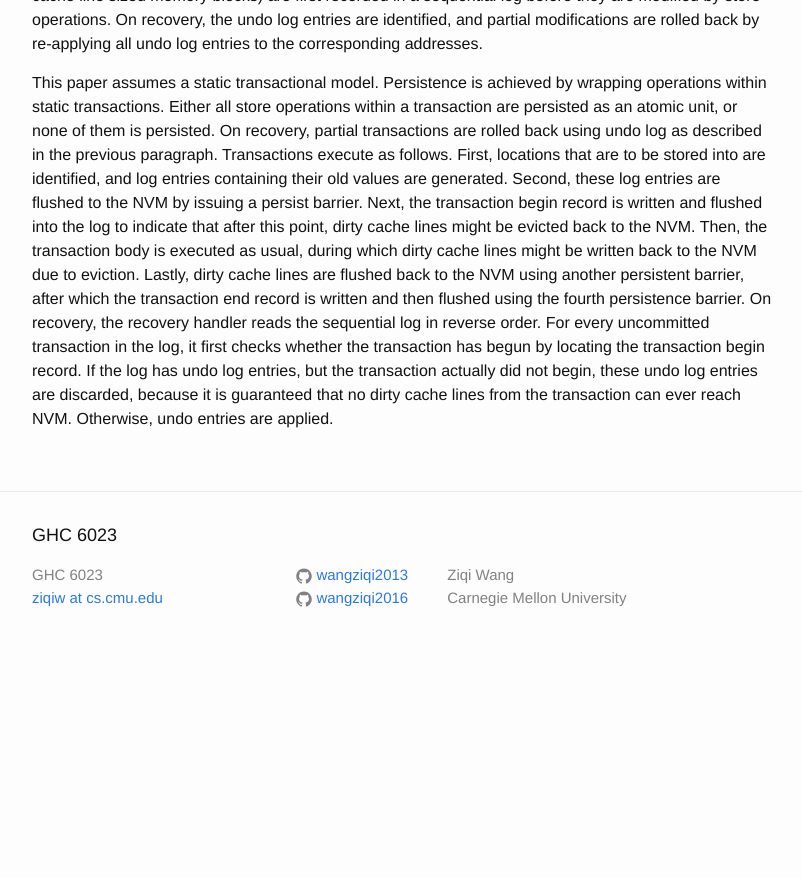
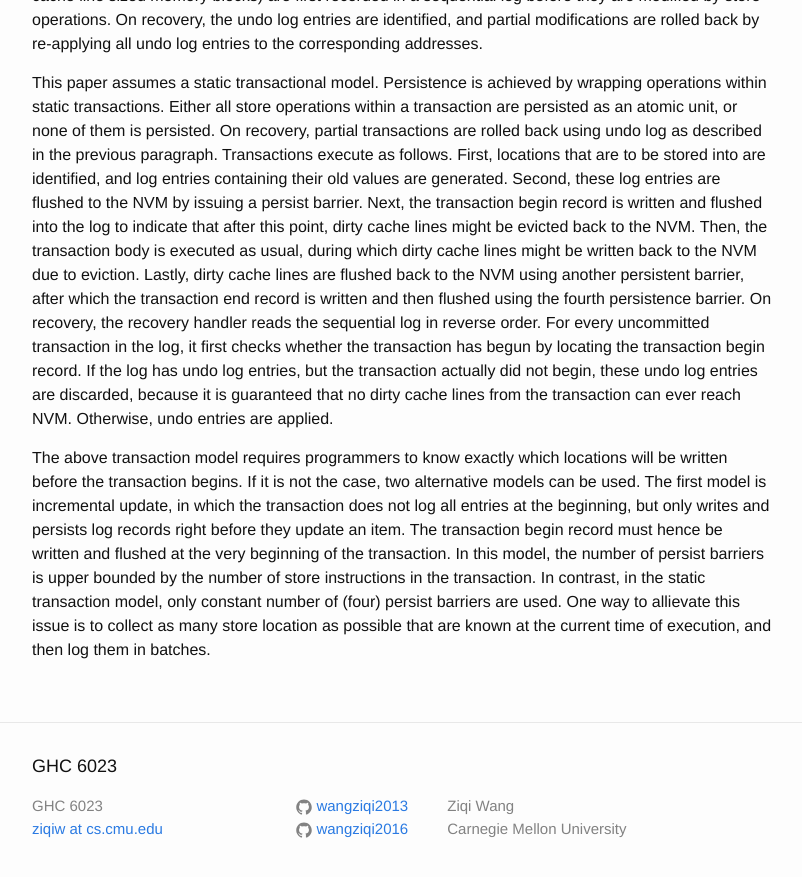
Before and after one commit to wangziqi2013/wangziqi2013.github.io, a Jekyll site: the page built from _posts/2019-02-19-Hiding-the-Long-Latency-of-Persist-Barrier-Using-Speculative-Exec.markdown, in a window 1280 px wide and 900 px high, scrolled down 628 px. Shown: the top 877 px of the window, without its empty margins (238-1040 px from the left). Built offline with Jekyll 4.4.1, drawn with Linux system fonts in a browser that asks for light colours; before the commit the page ends 1297 px from its top, so only the background shows below that.

Commit message:
Adding incremental updates

```diff
--- a/_posts/2019-02-19-Hiding-the-Long-Latency-of-Persist-Barrier-Using-Speculative-Exec.markdown
+++ b/_posts/2019-02-19-Hiding-the-Long-Latency-of-Persist-Barrier-Using-Speculative-Exec.markdown
@@ -34,3 +34,11 @@ log in reverse order. For every uncommitted transaction in the log, it first che
 locating the transaction begin record. If the log has undo log entries, but the transaction actually did not begin, these
 undo log entries are discarded, because it is guaranteed that no dirty cache lines from the transaction can ever reach NVM.
 Otherwise, undo entries are applied.
+
+The above transaction model requires programmers to know exactly which locations will be written before the transaction begins.
+If it is not the case, two alternative models can be used. The first model is incremental update, in which the transaction
+does not log all entries at the beginning, but only writes and persists log records right before they update an item. The
+transaction begin record must hence be written and flushed at the very beginning of the transaction. In this model, the
+number of persist barriers is upper bounded by the number of store instructions in the transaction. In contrast, in the
+static transaction model, only constant number of (four) persist barriers are used. One way to allievate this issue is
+to collect as many store location as possible that are known at the current time of execution, and then log them in batches.
```
